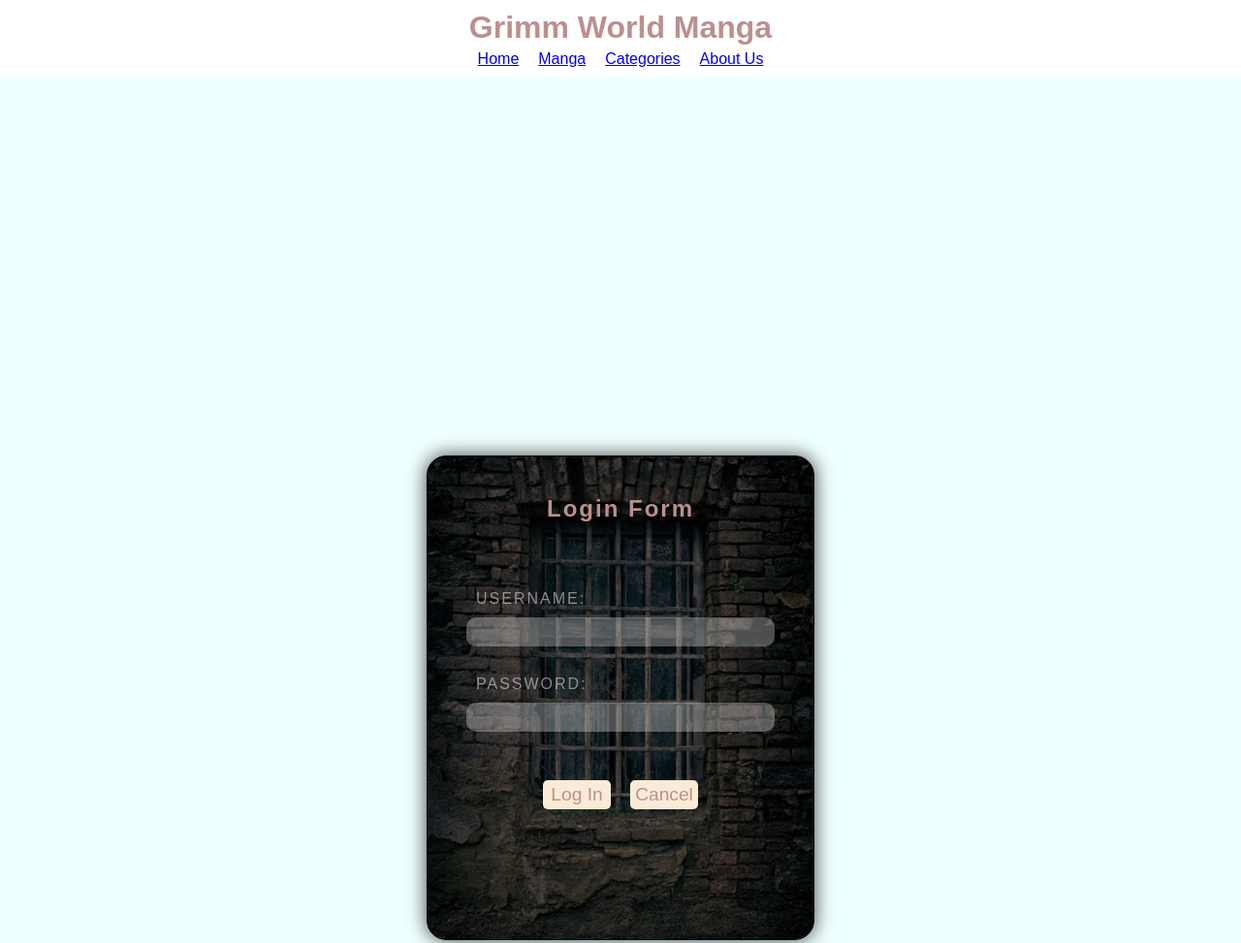
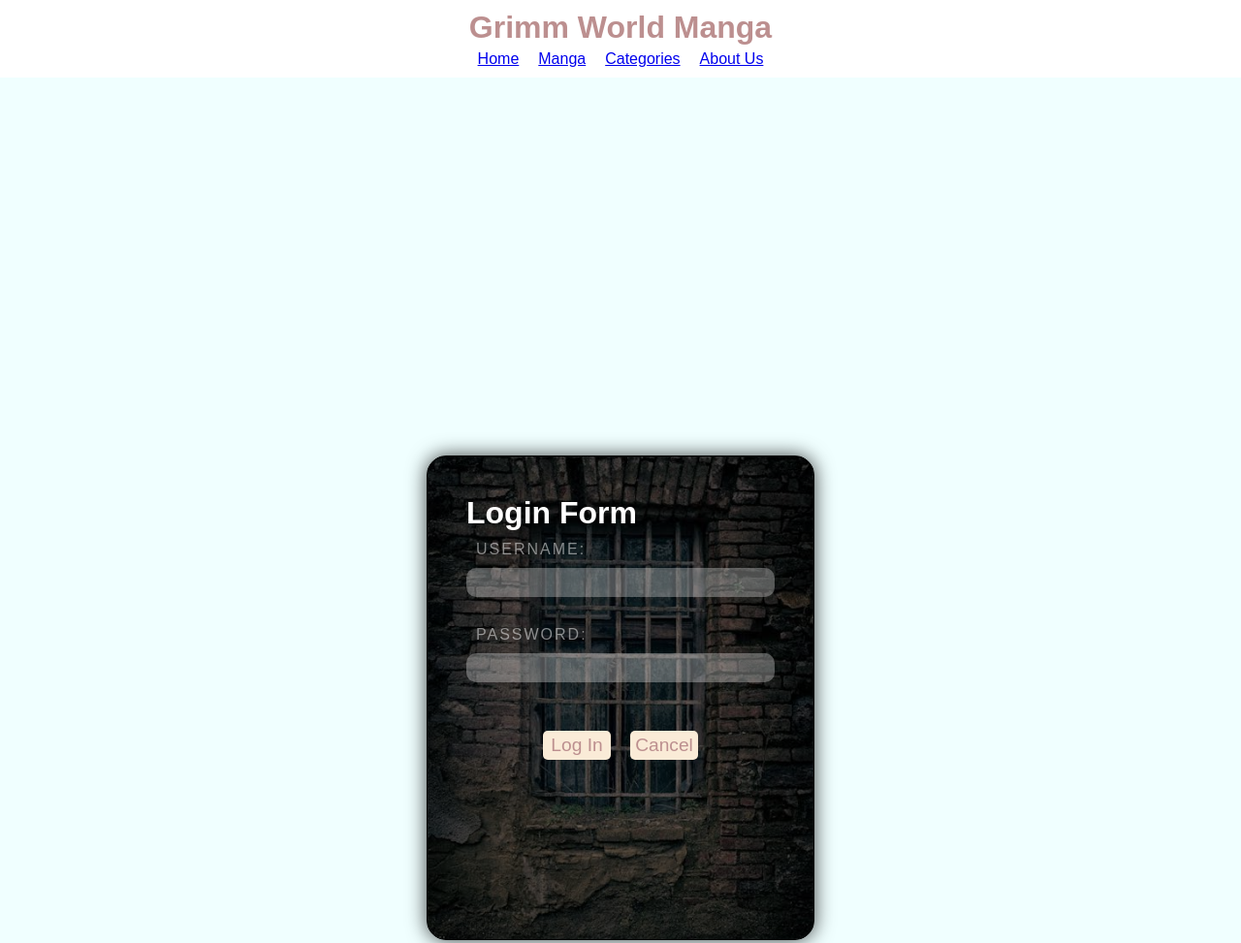
Before and after one commit to SirGrimm254/GrimmWorld, a plain HTML site: page login.html in a window 1280 px wide. Shown: the top 973 px of the page at 97% size. Drawn offline with Linux system fonts and the light colour scheme.

Commit message:
Update login.html

```diff
--- a/login.html
+++ b/login.html
@@ -21,7 +21,7 @@
   </header>
   <div class="login">
     <form id="loginForm">
-      <h2>Login Form</h2>
+      <h1>Login Form</h1>
       <label for="username">Username: </label>
       <input type="text" id="username" name="username" required>
       <label for="password">Password: </label>
```
